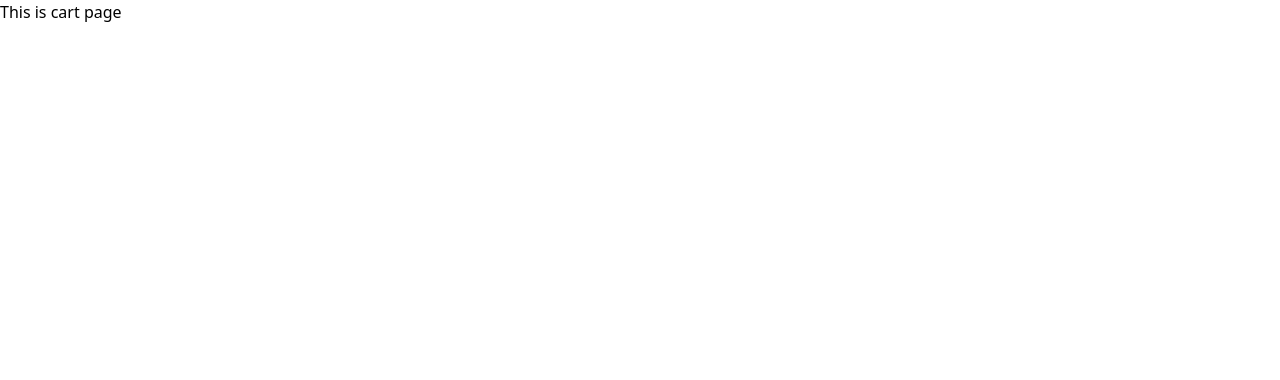
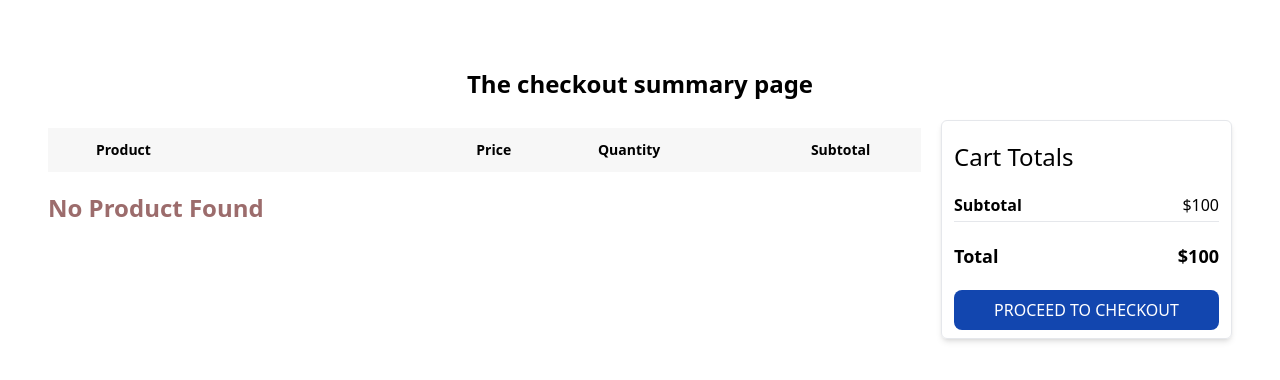
Before and after one commit to EmtiazHossainE2/toothsi, a React (Create React App) app: page /cart/checkout in a window 1280 px wide. Shown: the top 380 px of the page. Built offline with nearby package versions, Linux system fonts and the light colour scheme.

Commit message:
checkout summary page

```diff
--- a/src/App.jsx
+++ b/src/App.jsx
@@ -6,12 +6,20 @@ import { productList } from './data';
 
 const App = () => {
   const [products,setProducts] = useState(productList)
+  const [cartItems, setCartItems] = useState({})
+
+  // console.log(cartItems);
 
   return (
     <div>
       <Routes>
-        <Route path='/' element={<Shop products={products} setProducts={setProducts}/>} />
-        <Route path='/cart/checkout' element={<Cart/>} />
+        <Route path='/' element={<Shop
+        products={products}
+        setProducts={setProducts}
+        cartItems={cartItems}
+        setCartItems={setCartItems}
+        />} />
+        <Route path='/cart/checkout' element={<Cart cartItems={cartItems} setCartItems={setCartItems}/>} />
       </Routes>
     </div>
   );
--- a/src/components/Cart/Cart.jsx
+++ b/src/components/Cart/Cart.jsx
@@ -1,9 +1,72 @@
 import React from 'react';
+import SummaryDetail from './SummaryDetail/SummaryDetail';
 
-const Cart = () => {
+const Cart = ({ cartItems, setCartItems }) => {
+  // console.log(cartItems)
+
+  const items = Object.values(cartItems)
+  // console.log(items)
+
+
   return (
-    <div>
-      <h2>This is cart page</h2>
+    <div className='my-12 container mx-auto px-5 lg:px-12'>
+      <h2 className='text-center py-5 text-2xl font-bold'>The checkout summary page </h2>
+      <div>
+        <div className="flex gap-x-5">
+          <div className="basis-3/4">
+            {/* Checkout Product Summary Products */}
+            <div className="w-full mt-2 overflow-x-auto">
+              <table className="table-auto text-left w-full">
+                <thead className="bg-[#f7f7f7]">
+                  <tr>
+                    <th className="p-3 text-sm font-semibold text-left pl-12 ">
+                      Product
+                    </th>
+                    <th className="p-3 text-sm font-semibold text-left ">
+                      Price
+                    </th>
+                    <th className="p-3 text-sm font-semibold text-left pl-5">
+                      Quantity
+                    </th>
+                    <th className="p-3 text-sm font-semibold text-center">
+                      Subtotal
+                    </th>
+                  </tr>
+                </thead>
+                <tbody>
+                  {items?.length > 0 ? (
+                    <>
+                      {items.map((item, index) => <SummaryDetail
+                        key={index}
+                        item={item}
+                        cartItems={cartItems}
+                        setCartItems={setCartItems}
+                      />)}
+                    </>
+                  ) : (
+                    <h2 className='text-2xl  font-semibold text-[#9c6c6c] py-5'>No Product Found</h2>
+                  )}
+                </tbody>
+              </table>
+            </div>
+          </div>
+          <div className="basis-1/4">
+            <div className='border shadow-md rounded-md px-3'>
+              <h2 className='text-lg md:text-2xl py-5 font-[500]'>Cart Totals </h2>
+              <div className='flex justify-between pb-1'>
+                <span className='font-semibold'>Subtotal</span>
+                <span>$100</span>
+              </div>
+              <hr />
+              <div className='flex justify-between py-5 text-lg font-bold'>
+                <span>Total</span>
+                <span>$100</span>
+              </div>
+              <button className='uppercase text-white bg-[#1246AF] rounded-lg text-center mb-2 px-4 py-2 container '>Proceed to checkout</button>
+            </div>
+          </div>
+        </div>
+      </div>
     </div>
   );
 };
--- /dev/null
+++ b/src/components/Cart/SummaryDetail/SummaryDetail.jsx
@@ -0,0 +1,28 @@
+import React from 'react';
+import {AiOutlineMinus,AiOutlinePlus} from 'react-icons/ai'
+
+const SummaryDetail = ({ item }) => {
+  console.log(item)
+  return (
+    <tr>
+      <td>
+        <div className='flex gap-x-5 items-center'>
+          <button className='px-2 py-1 bg-red-500 text-white rounded-sm'>X</button>
+          <img width={100} src={item.image} alt={item.name} />
+          <span>{item.name}</span>
+        </div>
+      </td>
+      <td className=''>${item.price}.00</td>
+      <td>
+        <div className='flex justify-around border rounded-2xl gap-x-2 px-3 py-1 w-28'>
+          <button><AiOutlineMinus/></button>
+          <input className='w-12 text-center' type="number" min='0' defaultValue={item.cartQuantity} />
+          <button><AiOutlinePlus/></button>
+        </div>
+      </td>
+      <td className='text-center'>$</td>
+    </tr>
+  );
+};
+
+export default SummaryDetail;
--- a/src/components/Shop/Product.jsx
+++ b/src/components/Shop/Product.jsx
@@ -19,7 +19,7 @@ const Product = ({ product, handleBuy }) => {
   return (
     <tr>
       <td className="p-3 text-sm text-gray-700 whitespace-nowrap">
-        <img width={100} src={product?.image} alt="img" />
+        <img width={100} src={product?.image} alt={product.name} />
       </td>
       <td className="p-3 text-sm font-[500] capitalize text-[#00A0C6] underline whitespace-nowrap">
         {product.name}
--- a/src/components/Shop/Shop.jsx
+++ b/src/components/Shop/Shop.jsx
@@ -2,12 +2,13 @@ import React, { useEffect, useState } from 'react';
 import { productList } from '../../data';
 import { BsArrow90DegLeft } from 'react-icons/bs';
 import Product from './Product';
+import { useNavigate } from 'react-router-dom';
 
-const Shop = ({ products, setProducts }) => {
+const Shop = ({ products, setProducts , cartItems , setCartItems}) => {
   const [searchInput, setSerachInput] = useState('')
   const [selectCategory, setSelectCategory] = useState('')
   const [selectSize, setSelectSize] = useState('')
-  const [cartItems, setCartItems] = useState({})
+  const navigate = useNavigate()
 
   // Filtering
   const filtering = () => {
@@ -56,7 +57,7 @@ const Shop = ({ products, setProducts }) => {
     }
     setCartItems(newCart)
   }
-  console.log(cartItems)
+  // console.log(cartItems)
 
 
 
@@ -94,7 +95,7 @@ const Shop = ({ products, setProducts }) => {
           <input type="text" placeholder='woo ninja' className='pl-2 border border-[#706f6f] rounded-md' value={searchInput}
             onChange={(e) => setSerachInput(e.target.value)}
           />
-          <button className='px-4 py-1 bg-[#00A0C6] text-white'>Add To Cart</button>
+          <button onClick={() => navigate('/cart/checkout')} className='px-4 py-1 bg-[#00A0C6] text-white'>Add To Cart</button>
         </div>
 
       </div>
```
